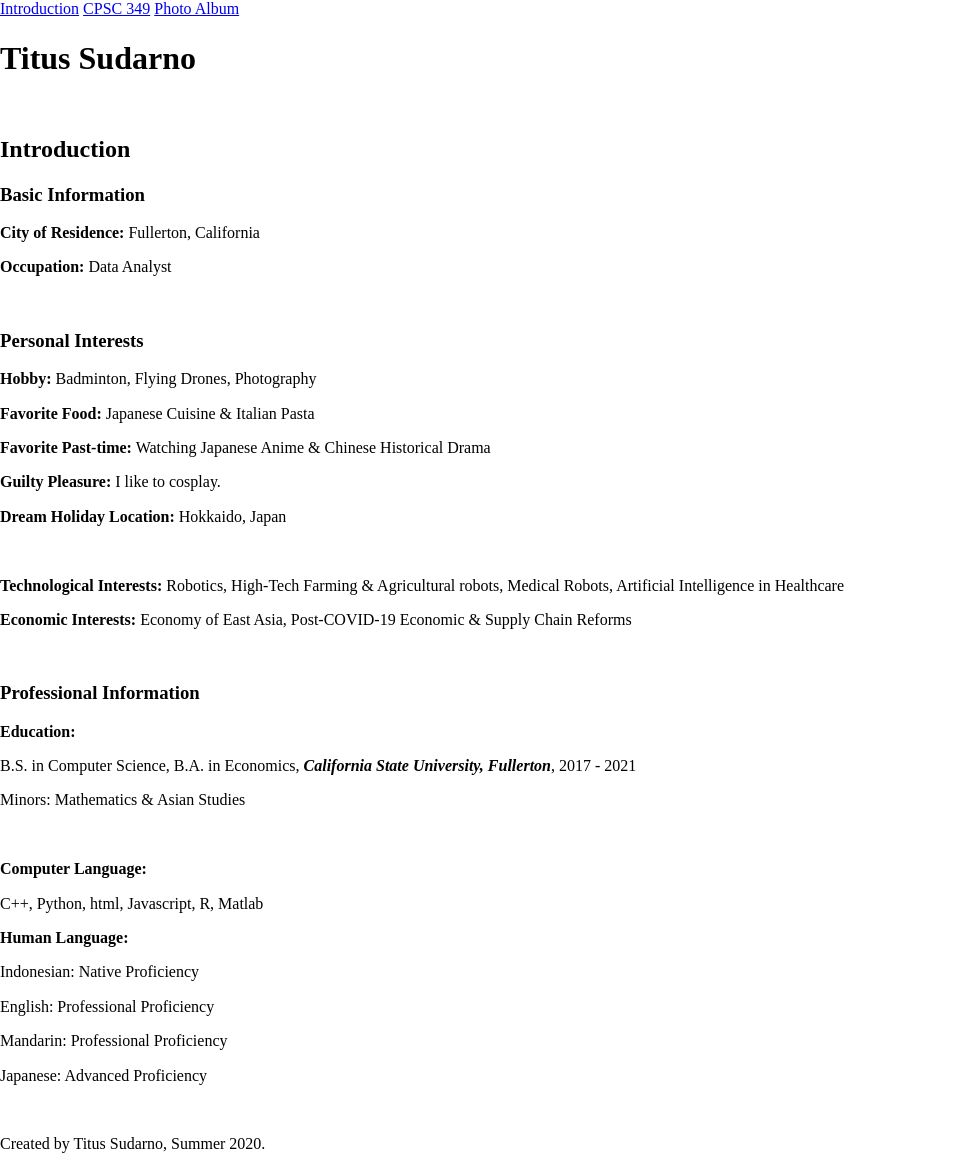
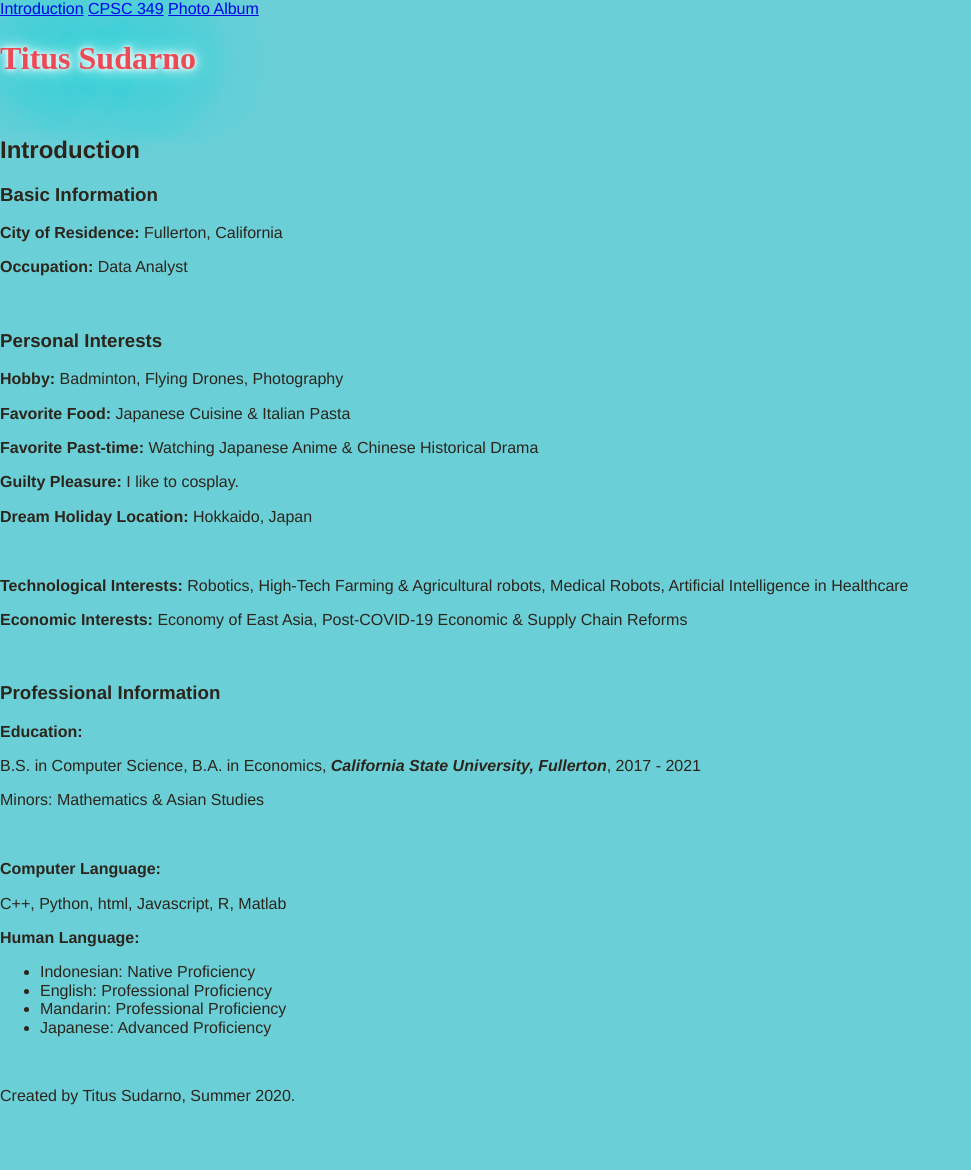
Before and after one commit to titus-panjaya-sud/Titus-Self-Introduction-in-HTML, a plain HTML site: page index.html in a window 1280 px wide. Shown: the whole page, without its empty margins (0-971 px from the left). After the commit the page ends 1122 px from the top, so only its background shows below. Drawn offline with nearby package versions, Linux system fonts and the light colour scheme; a web font is replaced by a local one.

Commit message:
Some Colors added.

```diff
--- a/index.html
+++ b/index.html
@@ -3,14 +3,17 @@
   <head>
     <meta charset="utf-8">
     <title>Titus Sudarno</title>
-    <link rel="stylesheet" href="https://cdnjs.cloudflare.com/ajax/libs/normalize/3.0.3/normalize.min.css">
+    <link rel="stylesheet" href="https://cdnjs.cloudflare.com/ajax/libs/normalize/8.0.1/normalize.min.css">
     <link rel="stylesheet" href="/stylesheets/styles.css">
+    <link rel="stylesheet" href="/stylesheets/page1style.css">
   </head>
+
   <nav>
     <a href="index.html">Introduction</a>
     <a href="enrollment.html">CPSC 349</a>
     <a href="photoalbum.html">Photo Album</a>
   </nav>
+
 
   <body>
 
@@ -50,10 +53,12 @@
     <p><b>Computer Language:</b></p>
     <p>C++, Python, html, Javascript, R, Matlab</p>
     <p><b>Human Language:</b></p>
-    <p>Indonesian: Native Proficiency</p>
-    <p>English: Professional Proficiency</p>
-    <p>Mandarin: Professional Proficiency</p>
-    <p>Japanese: Advanced Proficiency</p>
+    <ul>
+    <li>Indonesian: Native Proficiency</li>
+    <li>English: Professional Proficiency</li>
+    <li>Mandarin: Professional Proficiency</li>
+    <li>Japanese: Advanced Proficiency</li>
+  </ul>
 
   <br>  </section>
 
--- /dev/null
+++ b/stylesheets/page1style.css
@@ -0,0 +1,8 @@
+
+
+body
+{
+  font-family: Helvetica Nenue, Helvetica, Arial, sans-serif;
+  background-color: #6bcfd7;
+  color: #2c251c;
+}
--- /dev/null
+++ b/stylesheets/page2style.css
@@ -0,0 +1,8 @@
+
+
+body
+{
+  font-family: Helvetica Nenue, Helvetica, Arial, sans-serif;
+  background-color: #ea7e5a;
+  color: black;
+}
--- /dev/null
+++ b/stylesheets/page3style.css
@@ -0,0 +1,8 @@
+
+
+body
+{
+  font-family: Helvetica Nenue, Helvetica, Arial, sans-serif;
+  background-color: #222125;
+  color: #cfc1b3;
+}
--- a/stylesheets/styles.css
+++ b/stylesheets/styles.css
@@ -1,3 +1,5 @@
+@import url(//db.onlinewebfonts.com/c/0fdb2ac5f8663b2b8acb8dfd8b35db02?family=Nilland-Black);
+
 
 a {
 text-decoration:}
@@ -7,4 +9,20 @@ none;
 {
 .thumbnail-title...
 }
-{
+
+
+
+
+h1
+  { font-family: Nilland-Black;
+    color: #ee4a56;
+    text-shadow:
+    0 0 5px #fff,
+    0 0 10px #fff,
+    0 0 20px #fff,
+    0 0 40px #0ff,
+    0 0 80px #0ff,
+    0 0 90px #0ff,
+    0 0 100px #0ff,
+    0 0 150px #0ff;
+  }
```
Also changed, not shown: enrollment.html (+8 -7 lines), photoalbum.html (+8 -6 lines).
